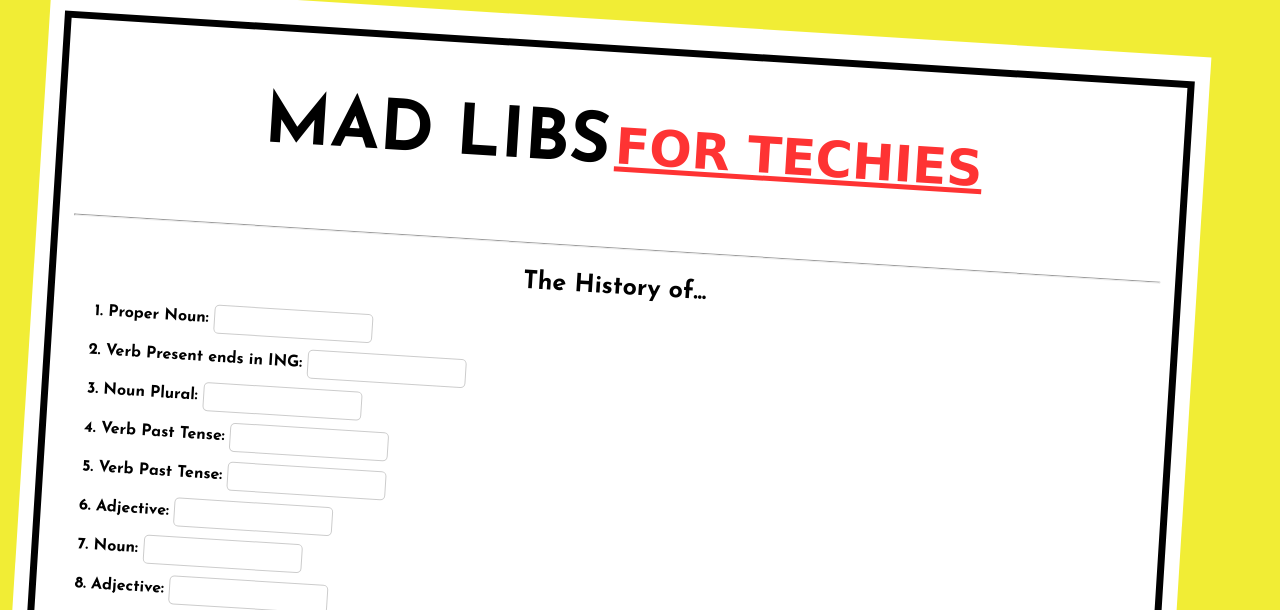
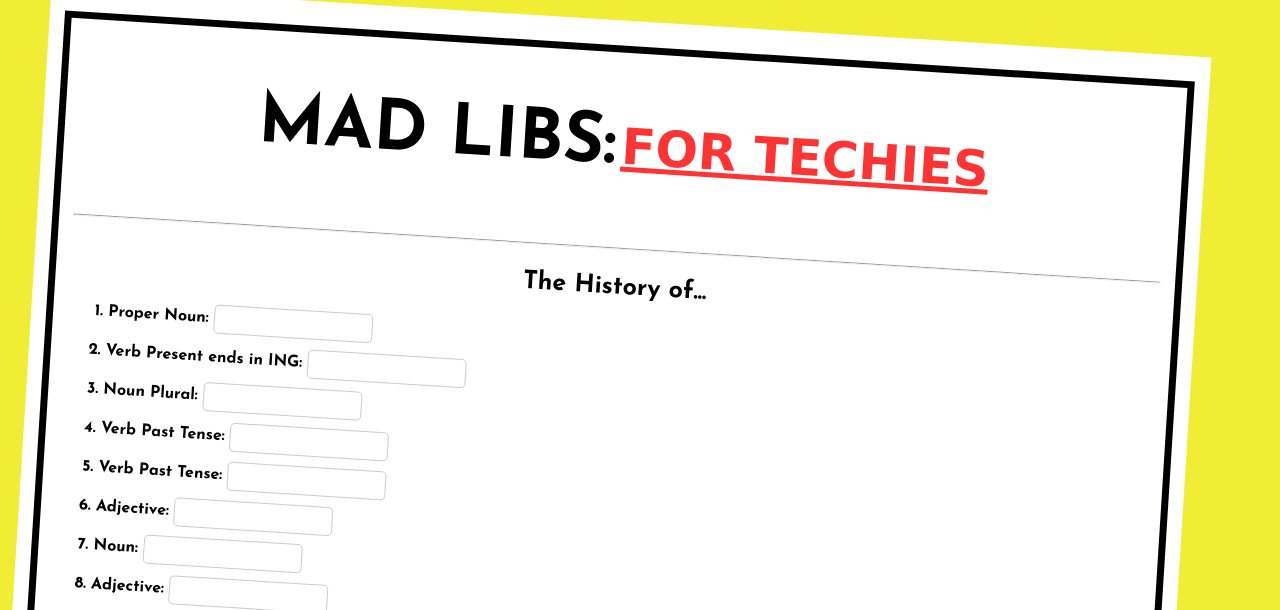
Before and after one commit to codingoi/39.madLib, a plain HTML site: page index.html in a window 1280 px wide. Shown: the top 610 px of the page. Drawn offline with Linux system fonts and the light colour scheme; a web font is replaced by a local one.

Commit message:
Add semicolon to header

```diff
--- a/index.html
+++ b/index.html
@@ -25,7 +25,7 @@
     <div class="content">
       <!--HEADER-->
       <section id="top">
-        <h1>MAD LIBS</h1>
+        <h1>MAD LIBS:</h1>
         <h2>FOR TECHIES</h2>
       </section>
 
```
